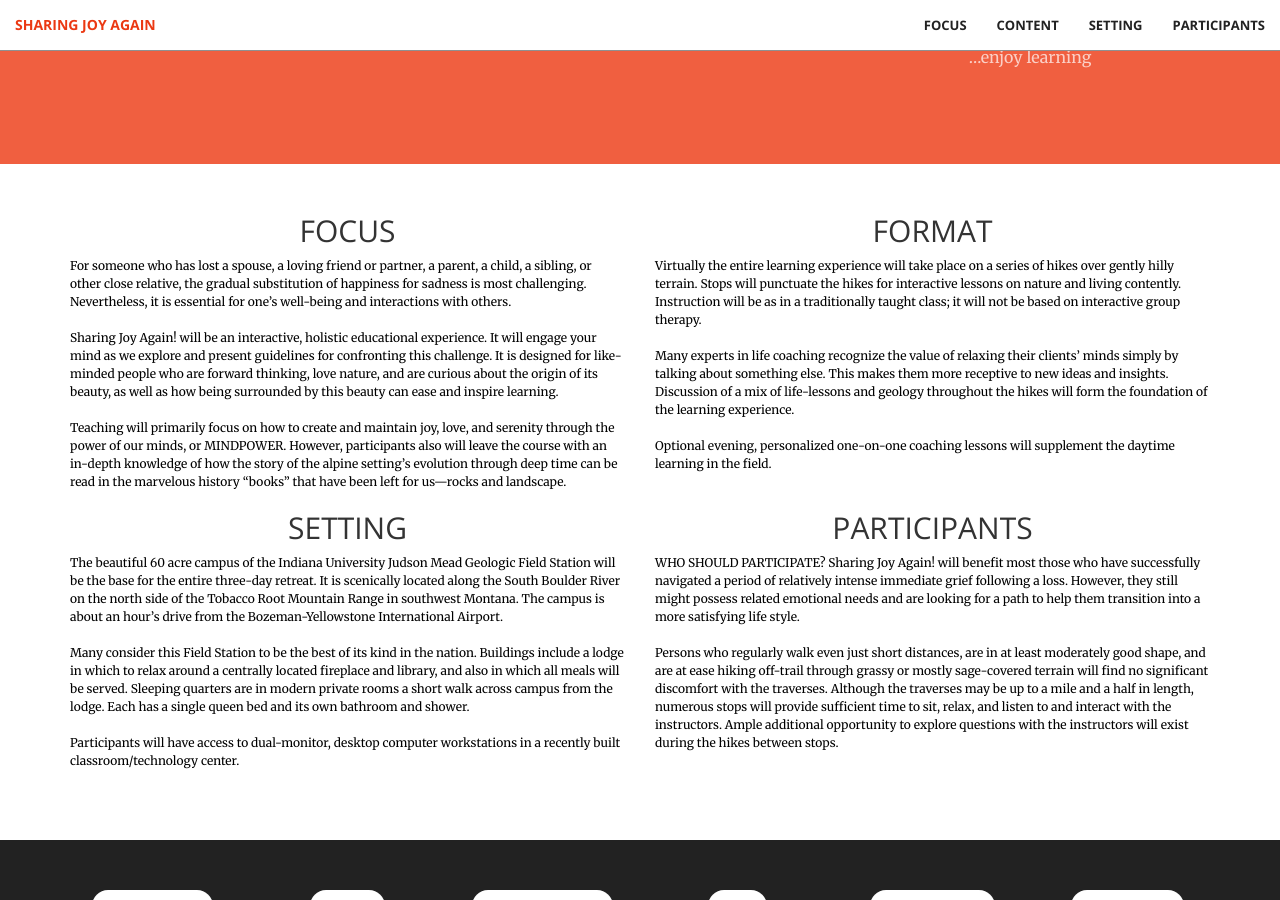
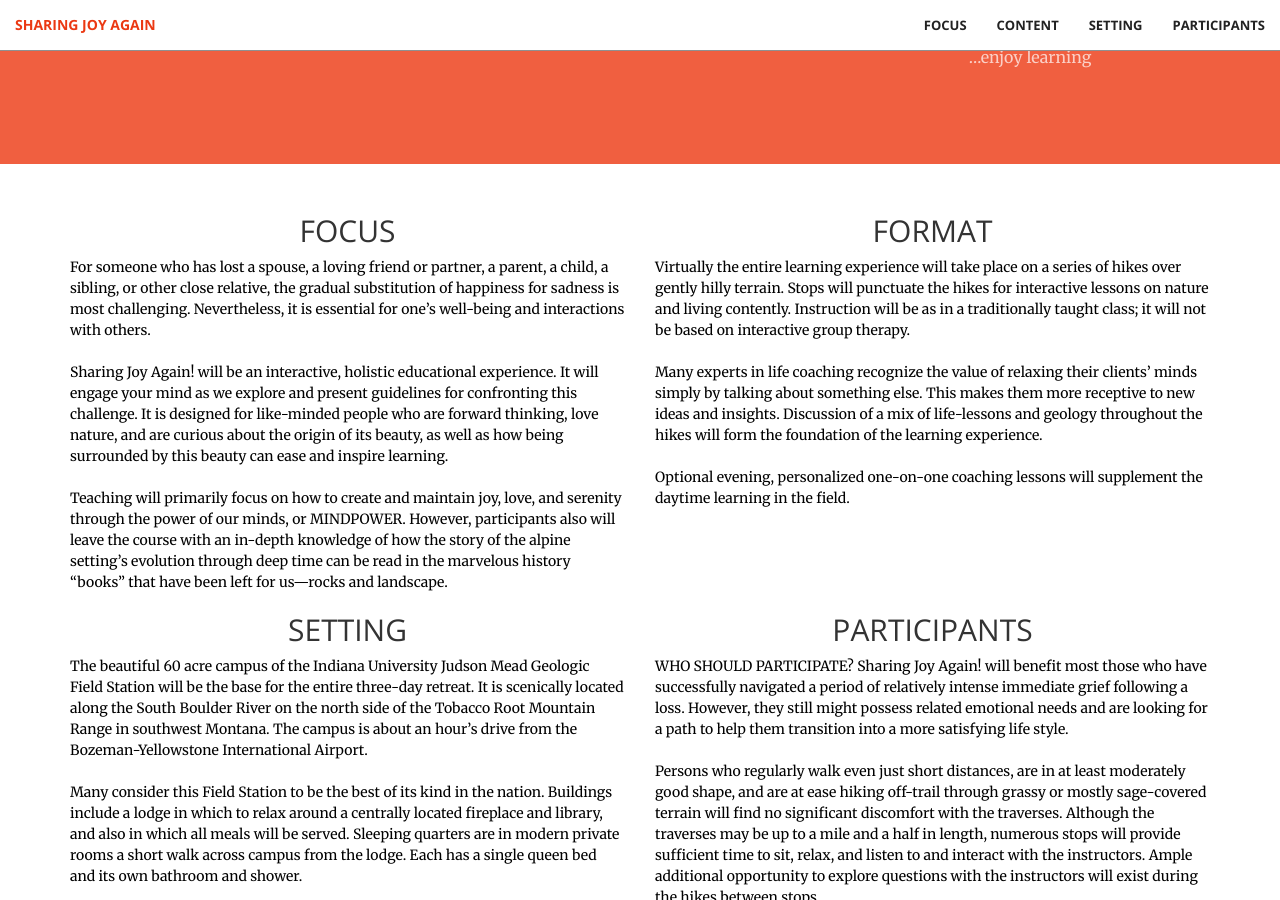
Before and after one commit to mattjohnsonco/joy, a Jekyll site: the page built from index.html, in a window 1280 px wide and 900 px high, scrolled down 873 px. Built offline with Jekyll 4.4.1, drawn with Linux system fonts in a browser that asks for light colours.

Commit message:
css and focus

```diff
--- a/_includes/focus.html
+++ b/_includes/focus.html
@@ -3,7 +3,7 @@
       <div class="row">
           <div class="col-lg-6" id="focus">
                 <h2 class="section-heading text-center">FOCUS</h2>
-                <p text-color="000">
+                <p>
                   For someone who has lost a spouse, a loving friend or partner, a parent, a child, a sibling, or other close relative, the gradual substitution of happiness for sadness is most challenging. Nevertheless, it is essential for one’s well-being and interactions with others.<br><br>
                   Sharing Joy Again! will be an interactive, holistic educational experience. It will engage your mind as we explore and present guidelines for confronting this challenge.  It is designed for like-minded people who are forward thinking,  love nature, and are curious about the origin of its beauty, as well as how being surrounded by this beauty can ease and inspire learning.<br><br>
                   Teaching will primarily focus on how to create and maintain joy, love, and serenity through the power of our minds, or MINDPOWER.  However, participants also will  leave the course with an in-depth knowledge of how the story of the alpine setting’s evolution through deep time can be read in the marvelous history “books” that have been left for us—rocks and landscape.
@@ -11,7 +11,7 @@
            </div>
            <div class="col-lg-6" id="format">
               <h2 class="section-heading text-center">FORMAT</h2>
-                <p text-color="000">
+                <p>
                   Virtually the entire learning experience will take place on a series of hikes over gently hilly terrain. Stops will punctuate the hikes for interactive lessons on nature and living contently. Instruction will be as in a traditionally taught class; it will not be based on interactive group therapy.
                 <br><br>Many experts in life coaching recognize the value of relaxing their clients’ minds simply by talking about something else. This makes them more receptive to new ideas and insights. Discussion of a mix of life-lessons and geology throughout the hikes will form the foundation of the learning experience.
                 <br><br>Optional evening, personalized one-on-one coaching lessons will supplement the daytime learning in the field. </p>
@@ -20,7 +20,7 @@
                 <div class="row">
                     <div class="col-lg-6" id="setting">
                   <h2 class="section-heading text-center">SETTING</h2>
-                  <p text-color="000">
+                  <p>
                     The beautiful 60 acre campus of the Indiana University Judson Mead Geologic Field Station will be the base for the entire three-day retreat. It is scenically located along the South Boulder River on the north side of the Tobacco Root Mountain Range in southwest Montana. The campus is about an hour’s drive from the Bozeman-Yellowstone International Airport.
                     <br><br>Many consider this Field Station to be the best of its kind in the nation. Buildings include a lodge in which to relax around a centrally located fireplace and library, and also in which all meals will be served. Sleeping quarters are in modern private rooms a short walk across campus from the lodge. Each has a single queen bed and its own bathroom and shower.
                     <br><br>Participants will have access to dual-monitor, desktop computer workstations in a recently built classroom/technology center.
@@ -28,7 +28,7 @@
                 </div>
                       <div class="col-lg-6" id="participants">
                            <h2 class="section-heading text-center">PARTICIPANTS</h2>
-                           <p text-color="000">
+                           <p>
                             WHO SHOULD PARTICIPATE?
                             Sharing Joy Again! will benefit most those who have successfully navigated a period of relatively intense immediate grief following a loss. However, they still might possess related  emotional needs and are looking for a path to help them transition into a more satisfying life style.
                             <br><br>Persons who regularly walk even just short distances, are in at least moderately good shape, and are at ease hiking off-trail through grassy or mostly sage-covered terrain will find no significant discomfort with the traverses.  Although the traverses may be up to a mile and a half in length, numerous stops will provide sufficient time to sit, relax, and listen to and interact with the instructors. Ample additional opportunity to explore questions with the instructors will exist during the hikes between stops.
--- a/_sass/_base.scss
+++ b/_sass/_base.scss
@@ -48,7 +48,7 @@ p {
 
 .bg-white {
     background-color: $theme-white;
-    p {color: #000; font-size: 12px;}
+    p {color: #000; font-size: 14px;}
 }
 
 .bg-dark {
```
